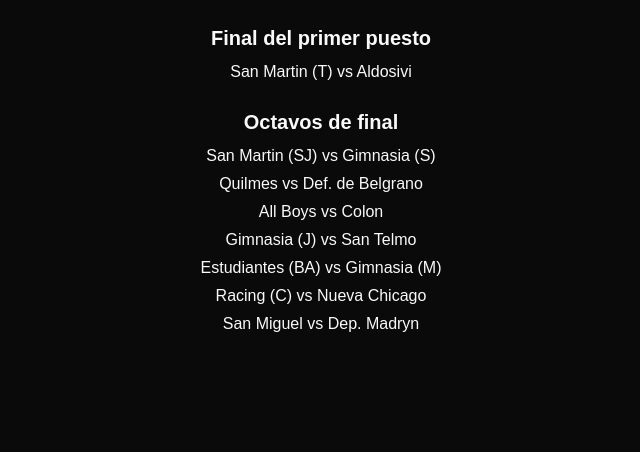
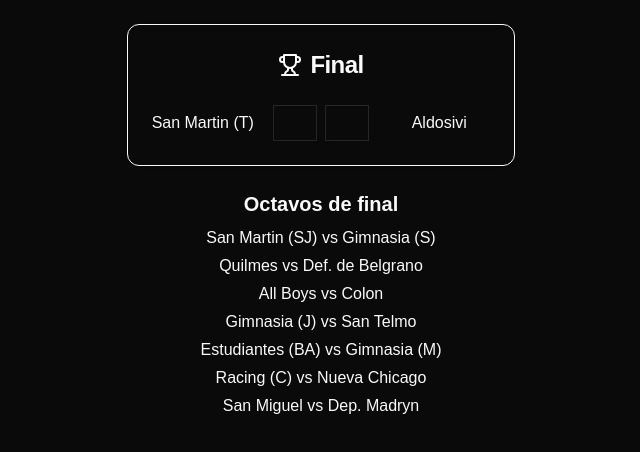
Before and after one commit to tomi-mercado/calculadora-reducido, a Next.js app: page / in a window 1280 px wide. Shown: the top 452 px of the page, without its empty margins (319-959 px from the left). Built offline with nearby package versions, Linux system fonts and the light colour scheme.

Commit message:
feat: card for the final

```diff
--- a/app/page.tsx
+++ b/app/page.tsx
@@ -1,3 +1,6 @@
+import { Card, CardContent, CardHeader, CardTitle } from "@/components/ui/card";
+import { Input } from "@/components/ui/input";
+import { Trophy } from "lucide-react";
 import { positions } from "./positions-regular-zone";
 
 const calculateMatchesFirstRound = () => {
@@ -21,12 +24,24 @@
 
   return (
     <div className="flex flex-col gap-6 items-center text-center py-6">
-      <div className="flex flex-col gap-2">
-        <h3 className="font-semibold text-xl">Final del primer puesto</h3>
-        <p>
-          {finalists[0].team} vs {finalists[1].team}
-        </p>
-      </div>
+      <Card className="border-primary">
+        <CardHeader>
+          <CardTitle className="flex items-center gap-2 text-2xl justify-center">
+            <Trophy className="h-6 w-6 text-primary" />
+            Final
+          </CardTitle>
+        </CardHeader>
+        <CardContent>
+          <div className="grid grid-cols-3 gap-4 place-items-center">
+            <div className="whitespace-nowrap">{finalists[0].team}</div>
+            <div className="flex gap-2 w-24">
+              <Input className="text-center" />
+              <Input className="text-center" />
+            </div>
+            <div className="whitespace-nowrap">{finalists[1].team}</div>
+          </div>
+        </CardContent>
+      </Card>
 
       <div className="flex flex-col gap-2">
         <h3 className="font-semibold text-xl">Octavos de final</h3>
--- /dev/null
+++ b/components/ui/button.tsx
@@ -0,0 +1,57 @@
+import * as React from "react"
+import { Slot } from "@radix-ui/react-slot"
+import { cva, type VariantProps } from "class-variance-authority"
+
+import { cn } from "@/lib/utils"
+
+const buttonVariants = cva(
+  "inline-flex items-center justify-center gap-2 whitespace-nowrap rounded-md text-sm font-medium transition-colors focus-visible:outline-none focus-visible:ring-1 focus-visible:ring-ring disabled:pointer-events-none disabled:opacity-50 [&_svg]:pointer-events-none [&_svg]:size-4 [&_svg]:shrink-0",
+  {
+    variants: {
+      variant: {
+        default:
+          "bg-primary text-primary-foreground shadow hover:bg-primary/90",
+        destructive:
+          "bg-destructive text-destructive-foreground shadow-sm hover:bg-destructive/90",
+        outline:
+          "border border-input bg-background shadow-sm hover:bg-accent hover:text-accent-foreground",
+        secondary:
+          "bg-secondary text-secondary-foreground shadow-sm hover:bg-secondary/80",
+        ghost: "hover:bg-accent hover:text-accent-foreground",
+        link: "text-primary underline-offset-4 hover:underline",
+      },
+      size: {
+        default: "h-9 px-4 py-2",
+        sm: "h-8 rounded-md px-3 text-xs",
+        lg: "h-10 rounded-md px-8",
+        icon: "h-9 w-9",
+      },
+    },
+    defaultVariants: {
+      variant: "default",
+      size: "default",
+    },
+  }
+)
+
+export interface ButtonProps
+  extends React.ButtonHTMLAttributes<HTMLButtonElement>,
+    VariantProps<typeof buttonVariants> {
+  asChild?: boolean
+}
+
+const Button = React.forwardRef<HTMLButtonElement, ButtonProps>(
+  ({ className, variant, size, asChild = false, ...props }, ref) => {
+    const Comp = asChild ? Slot : "button"
+    return (
+      <Comp
+        className={cn(buttonVariants({ variant, size, className }))}
+        ref={ref}
+        {...props}
+      />
+    )
+  }
+)
+Button.displayName = "Button"
+
+export { Button, buttonVariants }
--- /dev/null
+++ b/components/ui/card.tsx
@@ -0,0 +1,76 @@
+import * as React from "react"
+
+import { cn } from "@/lib/utils"
+
+const Card = React.forwardRef<
+  HTMLDivElement,
+  React.HTMLAttributes<HTMLDivElement>
+>(({ className, ...props }, ref) => (
+  <div
+    ref={ref}
+    className={cn(
+      "rounded-xl border bg-card text-card-foreground shadow",
+      className
+    )}
+    {...props}
+  />
+))
+Card.displayName = "Card"
+
+const CardHeader = React.forwardRef<
+  HTMLDivElement,
+  React.HTMLAttributes<HTMLDivElement>
+>(({ className, ...props }, ref) => (
+  <div
+    ref={ref}
+    className={cn("flex flex-col space-y-1.5 p-6", className)}
+    {...props}
+  />
+))
+CardHeader.displayName = "CardHeader"
+
+const CardTitle = React.forwardRef<
+  HTMLParagraphElement,
+  React.HTMLAttributes<HTMLHeadingElement>
+>(({ className, ...props }, ref) => (
+  <h3
+    ref={ref}
+    className={cn("font-semibold leading-none tracking-tight", className)}
+    {...props}
+  />
+))
+CardTitle.displayName = "CardTitle"
+
+const CardDescription = React.forwardRef<
+  HTMLParagraphElement,
+  React.HTMLAttributes<HTMLParagraphElement>
+>(({ className, ...props }, ref) => (
+  <p
+    ref={ref}
+    className={cn("text-sm text-muted-foreground", className)}
+    {...props}
+  />
+))
+CardDescription.displayName = "CardDescription"
+
+const CardContent = React.forwardRef<
+  HTMLDivElement,
+  React.HTMLAttributes<HTMLDivElement>
+>(({ className, ...props }, ref) => (
+  <div ref={ref} className={cn("p-6 pt-0", className)} {...props} />
+))
+CardContent.displayName = "CardContent"
+
+const CardFooter = React.forwardRef<
+  HTMLDivElement,
+  React.HTMLAttributes<HTMLDivElement>
+>(({ className, ...props }, ref) => (
+  <div
+    ref={ref}
+    className={cn("flex items-center p-6 pt-0", className)}
+    {...props}
+  />
+))
+CardFooter.displayName = "CardFooter"
+
+export { Card, CardHeader, CardFooter, CardTitle, CardDescription, CardContent }
--- /dev/null
+++ b/components/ui/input.tsx
@@ -0,0 +1,25 @@
+import * as React from "react"
+
+import { cn } from "@/lib/utils"
+
+export interface InputProps
+  extends React.InputHTMLAttributes<HTMLInputElement> {}
+
+const Input = React.forwardRef<HTMLInputElement, InputProps>(
+  ({ className, type, ...props }, ref) => {
+    return (
+      <input
+        type={type}
+        className={cn(
+          "flex h-9 w-full rounded-md border border-input bg-transparent px-3 py-1 text-sm shadow-sm transition-colors file:border-0 file:bg-transparent file:text-sm file:font-medium file:text-foreground placeholder:text-muted-foreground focus-visible:outline-none focus-visible:ring-1 focus-visible:ring-ring disabled:cursor-not-allowed disabled:opacity-50",
+          className
+        )}
+        ref={ref}
+        {...props}
+      />
+    )
+  }
+)
+Input.displayName = "Input"
+
+export { Input }
--- a/package.json
+++ b/package.json
@@ -10,6 +10,7 @@
   },
   "dependencies": {
     "@radix-ui/react-icons": "^1.3.1",
+    "@radix-ui/react-slot": "^1.1.0",
     "class-variance-authority": "^0.7.0",
     "clsx": "^2.1.1",
     "lucide-react": "^0.454.0",
```
Also changed, not shown: 1 other file (tests, documents, lock files or other folders).
